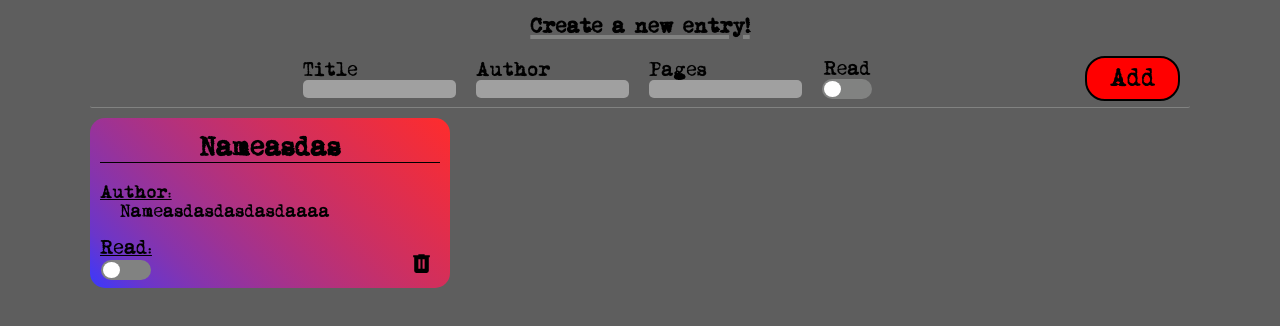
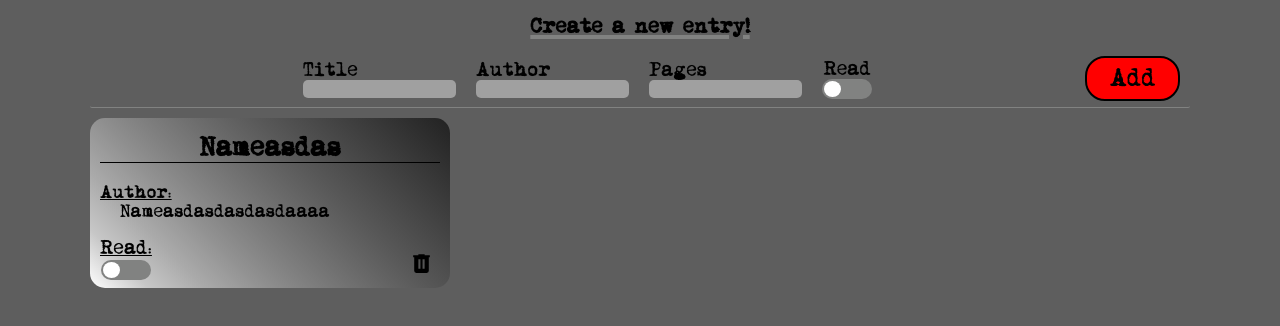
Before and after one commit to XenoNick/odin-library, a website: page index.html in a window 1280 px wide. Shown: the part 90-416 px from the top of the page. Drawn offline with Linux system fonts and the light colour scheme.

Commit message:
Add minor style adjustments

```diff
--- a/styles.css
+++ b/styles.css
@@ -37,7 +37,8 @@ body {
   grid-row: 2;
   grid-column: 2;
   display: grid;
-  grid-template-columns: repeat(auto-fill, minmax(max-content, 1fr));
+  grid-template-columns: repeat(auto-fill, minmax(360px, 1fr));
+  row-gap: 10px;
 }
 form {
   display: flex;
@@ -142,7 +143,7 @@ input[type='checkbox']:checked + .slider {
   box-sizing: border-box;
   width: 360px;
   height: 170px;
-  background: linear-gradient(45deg, #3939ff, 33%, #ff2c2c);
+  background: linear-gradient(45deg, #fff, 33%, #222);
   padding: 10px;
   border-radius: 15px;
 }
```
